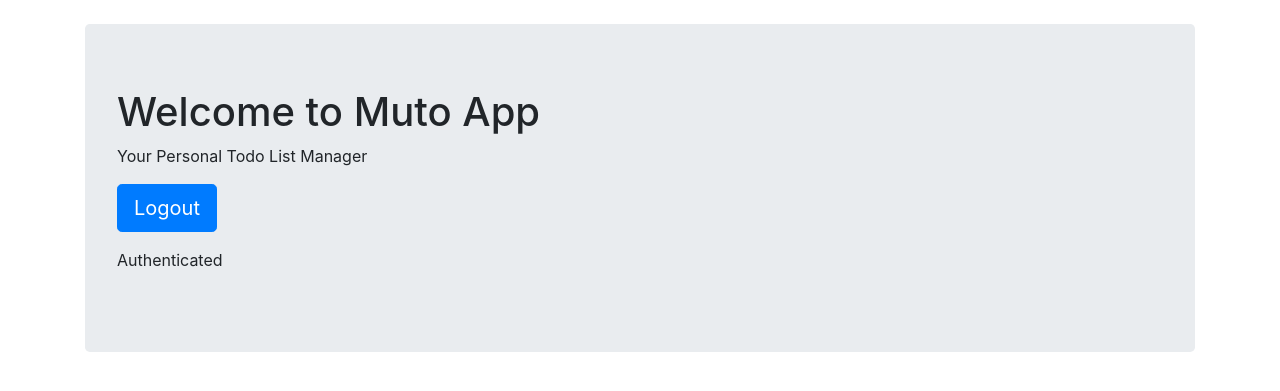
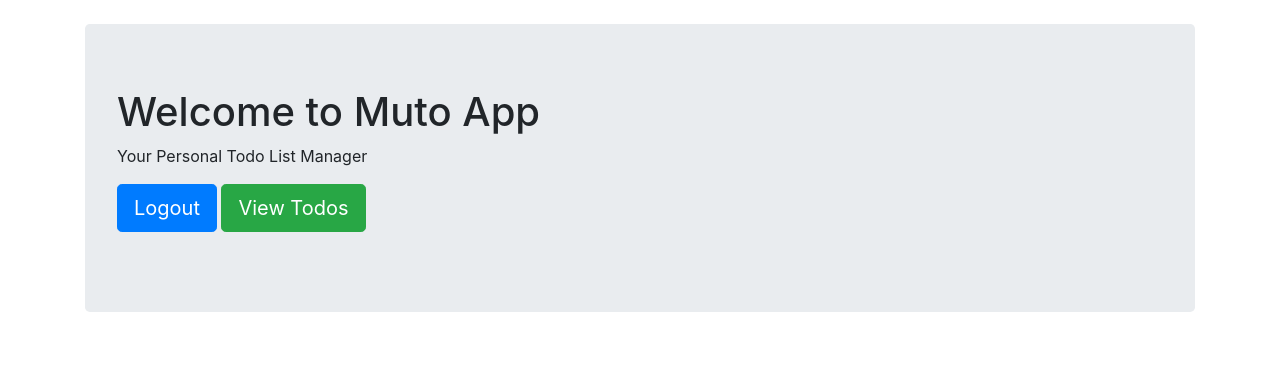
Before and after one commit to Mishalabdullah/CodingOdyssey, a Django app: page / in a window 1280 px wide. Shown: the part 56-447 px from the top of the page. Run offline with Django 3.2, Linux system fonts and the light colour scheme; a user stored in the database is signed in; some libraries are stand-ins or nearby versions.

Commit message:
linking todos

```diff
--- a/todoAppMulearn/home/templates/home.html
+++ b/todoAppMulearn/home/templates/home.html
@@ -6,6 +6,10 @@
   <p>
     <a class="btn btn-primary btn-lg" href="{% url 'logout' %}" role="button"
       >Logout</a
+    >
+
+    <a class="btn btn-success btn-lg" href="{% url 'todos' %}" role="button"
+      >View Todos</a
     >
   </p>
   {% else %}
@@ -20,8 +24,6 @@
       >Register</a
     >
   </p>
-  {% endif %} {% if user.is_authenticated %}
-  <p>Authenticated</p>
-  {% endif %}
+  {% endif %} {% if user.is_authenticated %} {% endif %}
 </div>
 {% endblock %}
```
